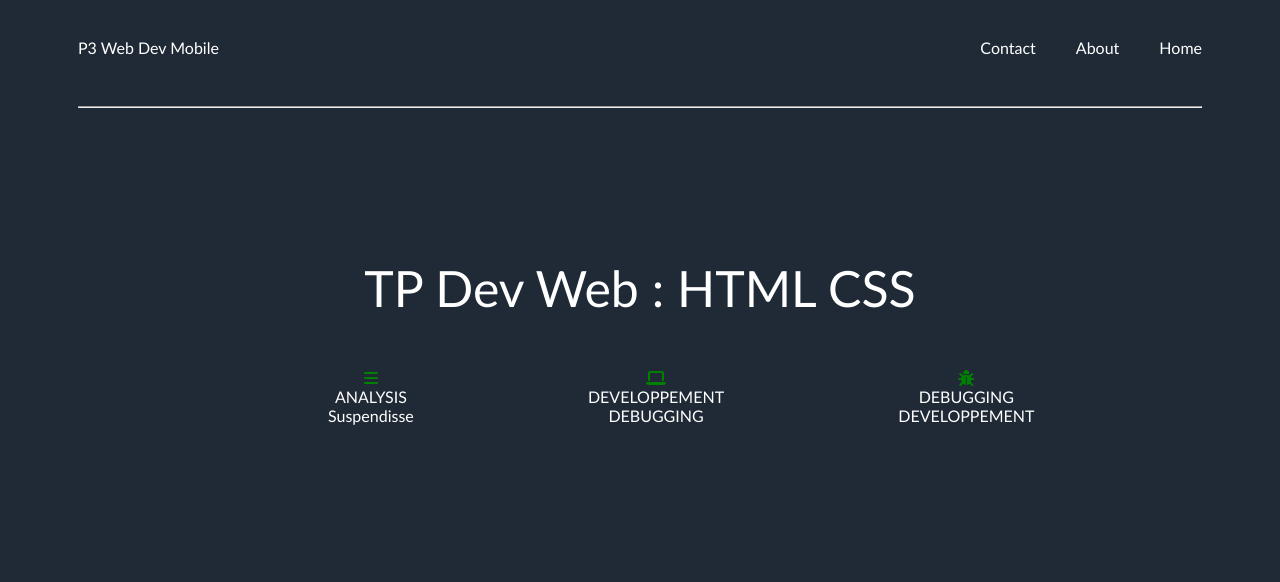
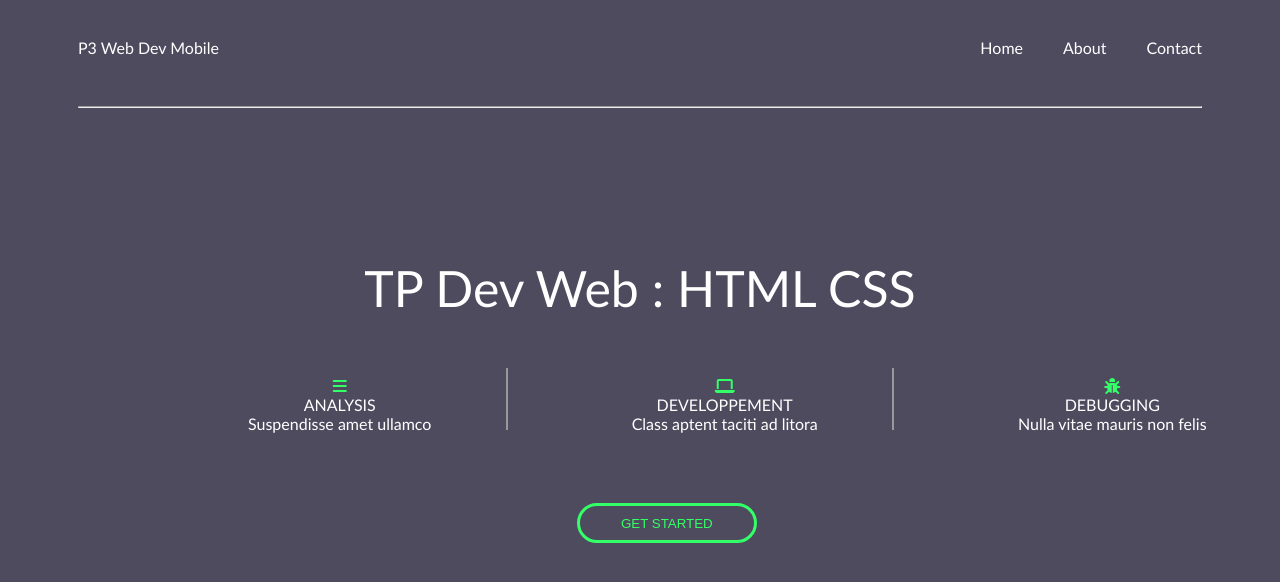
Before and after one commit to AissatouCISSE/HTML-CSS, a plain HTML site: page index.html in a window 1280 px wide. Drawn offline with Linux system fonts and the light colour scheme.

Commit message:
second-commit

```diff
--- a/css/styles.css
+++ b/css/styles.css
@@ -1,25 +1,7 @@
-/*p.welcome{
-	color:#5503E2;
-	background:#000;
-}
-p.vivacss{
-	color:#000;
-	font-weight: bold;
-}
-body{
-	background-color:#1F2A36;
-}
-h1.headline{
-	font-size: 50px;
-	padding-left:15px;
-}
-a{
-	color:#000;
-	opacity: 0.7;
-}*/
 body{
 	font-family: 'Source code pro',Calibri,serif;
-	background-color:#1F2A36;
+	/*background-color:#1F2A36;*/
+	background-color:rgb(78,75,95);
 }
 nav {
 	display:flex;
@@ -29,73 +11,6 @@ nav {
 
 
 }
-/*
-nav li {
-	display: inline-block;
-	margin: 0px;
-	padding: 0px;
-	width: 100px;
-	height: 40px;*/
-	/*border-right: 1px solid #FFFFFF;*/
-	/*text-align:center;
-	line-height: 40px;
-	color:#FFFFFF;*/
-	/*background-color: #1F2A36;*/
-	/*font-size: 12px;
-
-}
-
- /*nav li  {
- 	display: inline-block;
-	margin: 0px;
-	padding: 0px;
-	width: 100px;
-	height: 40px;
-	border-right: 1px solid #CCCCCC;
-	text-align:center;
-	line-height: 0px;
-	color:#FFFFFF;
-	background-color: #1F2A36;
- 	text-decoration: none;
-
- 	padding-right: 0px;
- 	font-size: 10px;
-}*/
-
-/*
-body {
-	font-family: 'Source code pro',Calibri,serif;
-	margin: 0px;
-	padding: 0px;
-	background-color: #424558;
-}
-nav{
-	width: 100%;
-	background-color: #424558;
-
-}
-nav ul {
-	margin: 0px;
-	padding: 0px;
-	overflow: hidden;
-}
-nav li{
-	list-style-type: none;
-	float: left;
-	display: inline-block;
-	text-decoration: none;
-	padding: 20px 30px;
-	color: #FFF;
-	margin-left: 20px;
-
-}
-nav hr{
-	margin-left: 50px;
-	margin-right: 50px;
-}
-
-
-*/
 
 .container {
   display: flex;
@@ -129,48 +44,37 @@ p{
 .aicha {
 	text-align: center;
 	color:#FFFFFF;
-	margin-left: 160px;
+	margin-left: 120px;
 	padding: 0px;
-	margin-right: 10px;
+
 	display: inline-block;
 
 
 }
-i{
-	color: green;
-}
-/*li{
-	text-align: center;
-	text-indent: 50px;
-  display: inline-block;
-  padding: 30px 70px;
-  font-size: 20px;
-  padding: 0px;
-  margin-right: 80px;
-  border-left:1px solid gray;
 
 
 
+i{
+	color: #3F6;
 }
-*/
 
+button {
+    text-decoration:none;
+    border:3px solid #3F6;
+    margin-left: 68%;
+    margin-top: 70px;
+    margin-left: 45%;
+    color:#3F6;
+    width:180px;
+    height:40px;
+    background:none;
+    border-radius:25px;
+}
 
-/*li{
-	text-align: center;
-	list-style-type: none;
-	float: left;
-	display: inline-block;
-	text-decoration: none;
-	padding: 20px 30px;
-	color: #FFF;
-	margin-left: 20px;
+.vertical-line {
+    border:1px solid #999;
+    margin-left: 70px;
+    display:inline-block;
+    height:60px;
 
-}*/
-/*.container > div {
-  background-color: #f1f1f1;
-  width: 100px;
-  margin: 10px;
-  text-align: center;
-  line-height: 75px;
-  font-size: 30px;
-}*/
+}
--- a/index.html
+++ b/index.html
@@ -3,21 +3,20 @@
 	<head>
 		<title>TP Dev Web:HTML CSS</title>
 		<meta charset="utf-8">
+		<meta name="viewport" content="width=device-width, initial-scale=1.0">
 		<link rel="stylesheet" type="text/css" href="css/styles.css">
 		<script src="https://kit.fontawesome.com/a076d05399.js"></script>
 	</head>
 	<body>
 		<nav>
-
 			<div class="container">
 				<div>P3 Web Dev Mobile</div>
 			</div>
 			<div class="flex-container">
+				<div>Contact</div>
+				<div>About</div>
 				<div>Home</div>
-		  <div>About</div>
-		  <div>Contact</div>
 			</div>
-
 		</nav>
 		<hr>
 		<p>TP Dev Web : HTML CSS</p>
@@ -27,36 +26,21 @@
 			<div class="aicha" >
 				<div><i class="fa fa-bars"></i></div>
 				<div>ANALYSIS</div>
-			<div>Suspendisse</div>
-
-
-
+				<div>Suspendisse amet ullamco</div>
 			</div>
-
-
-
+			<span class="vertical-line"></span>
 			<div class="aicha">
-
 				<div><i class="fa fa-laptop"></i></div>
 				<div>DEVELOPPEMENT</div>
-			<div>DEBUGGING</div>
-
-
-
+				<div>Class aptent taciti ad litora</div>
 			</div>
+			<span class="vertical-line"></span>
 			<div class="aicha">
 				<div><i class="fa fa-bug"></i></div>
 				<div>DEBUGGING</div>
-			<div>DEVELOPPEMENT</div>
-
-
+				<div>Nulla vitae mauris non felis</div>
 			</div>
-
-
 		</div>
-
-
-
-
+		<button>GET STARTED</button>
 	</body>
 	</html>
```
Lines whose indentation alone changed are shown as unchanged.
